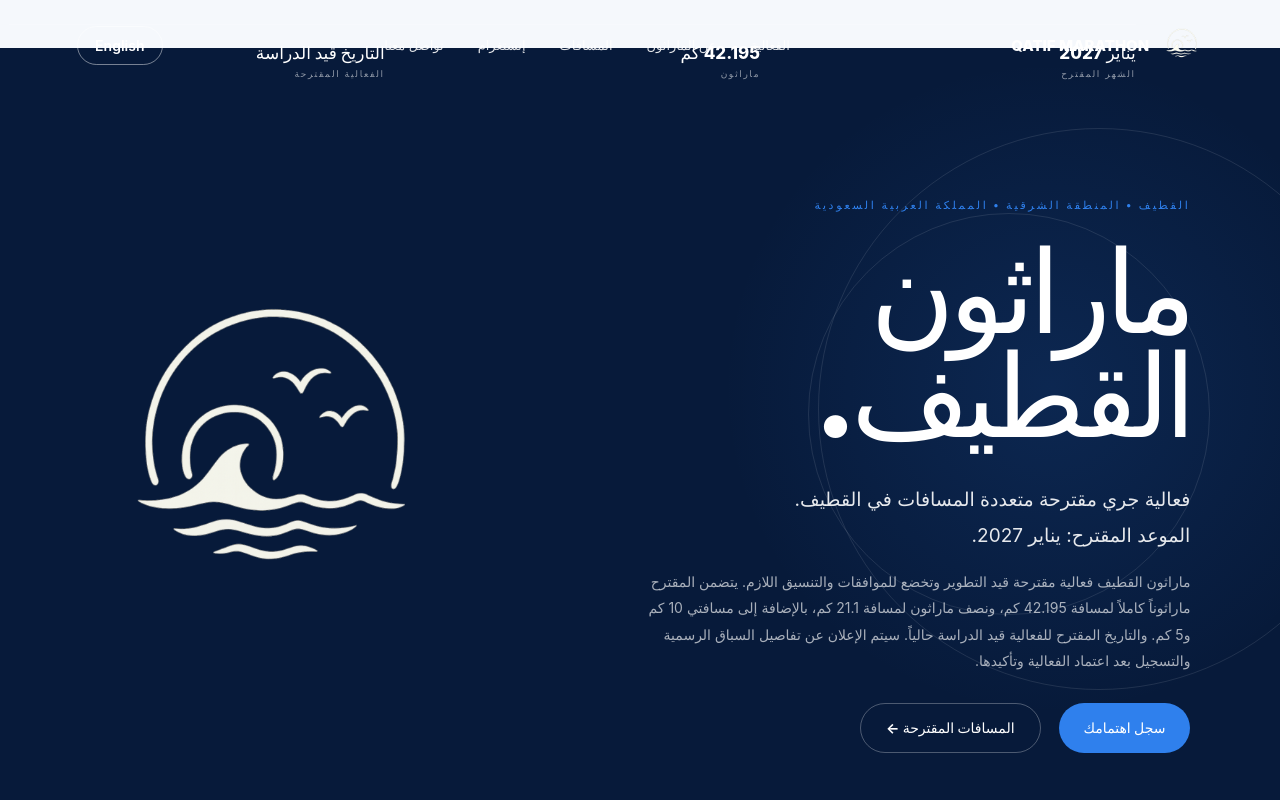
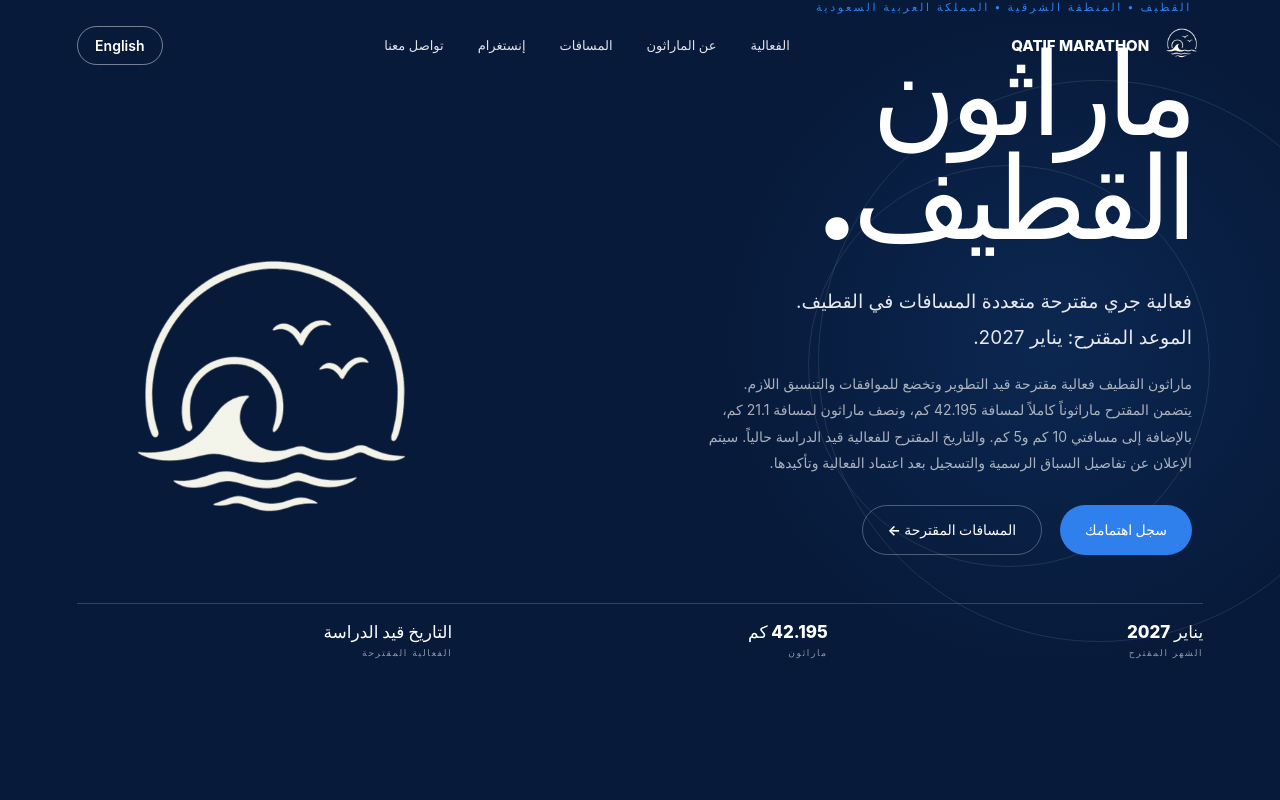
Before and after one commit to farajay96/qatif-marathon-website, a React (Vite) app: page /ar in a window 1280 px wide. Shown: the top 800 px of the page. Built offline with nearby package versions, Linux system fonts and the light colour scheme.

Commit message:
Refactor desktop hero layout for better structure

```diff
--- a/src/App.css
+++ b/src/App.css
@@ -1990,23 +1990,90 @@ footer {
 
 
 /* =========================================================
-   DESKTOP HERO LAYOUT FIX
-   Keeps the hero information bar below the action buttons.
+   DESKTOP HERO LAYOUT — STRUCTURAL FIX
+   Keeps the hero content and information bar in normal flow.
+   The logo remains independently positioned on the right.
 ========================================================= */
 
-@media (min-width: 601px) {
+@media (min-width: 901px) {
   .hero {
+    display: flex;
+    flex-direction: column;
+    align-items: stretch;
+
     min-height: 850px;
-    padding-bottom: 35px;
+    height: auto;
+
+    padding: 170px 6% 35px;
+  }
+
+  .hero-content {
+    position: relative;
+    top: auto;
+    right: auto;
+
+    flex: 0 0 auto;
+    width: min(650px, 58%);
+  }
+
+  .hero-actions {
+    position: relative;
+    margin-bottom: 0;
+  }
+
+  .hero-logo {
+    position: absolute;
+    right: 8%;
+    left: auto;
+    top: 165px;
   }
 
   .hero-bottom {
     position: relative;
+
     left: auto;
     right: auto;
     bottom: auto;
 
     width: 100%;
+    flex: 0 0 auto;
+
     margin-top: 48px;
-  }
-}
+    padding-top: 18px;
+
+    z-index: 10;
+  }
+
+  /* The Arabic desktop hero had its own absolute positioning.
+     Reset it as well so it follows the same vertical layout. */
+  .arabic-site .hero-content {
+    position: relative;
+    top: auto;
+    right: auto;
+
+    flex: 0 0 auto;
+    width: 43%;
+    max-width: 620px;
+
+    padding-bottom: 0;
+    margin-right: 1%;
+  }
+
+  .arabic-site .hero-logo {
+    position: absolute;
+    top: 220px;
+    left: 7%;
+    right: auto;
+  }
+
+  .arabic-site .hero-bottom {
+    position: relative;
+
+    left: auto;
+    right: auto;
+    bottom: auto;
+
+    width: 100%;
+    margin-top: 48px;
+  }
+}
```
